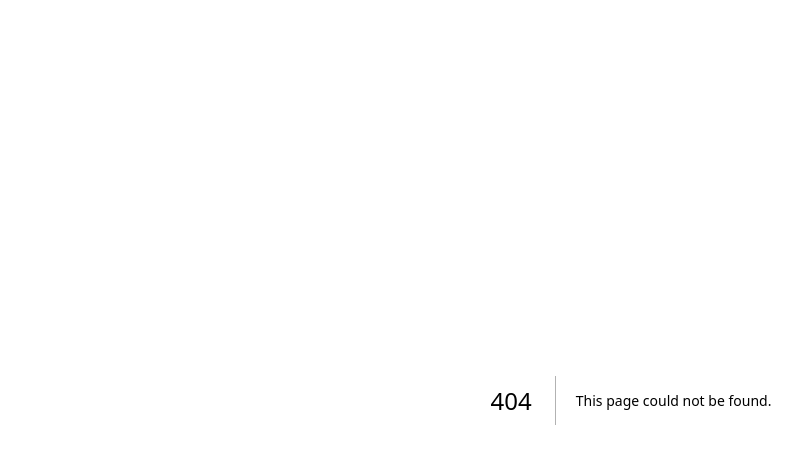
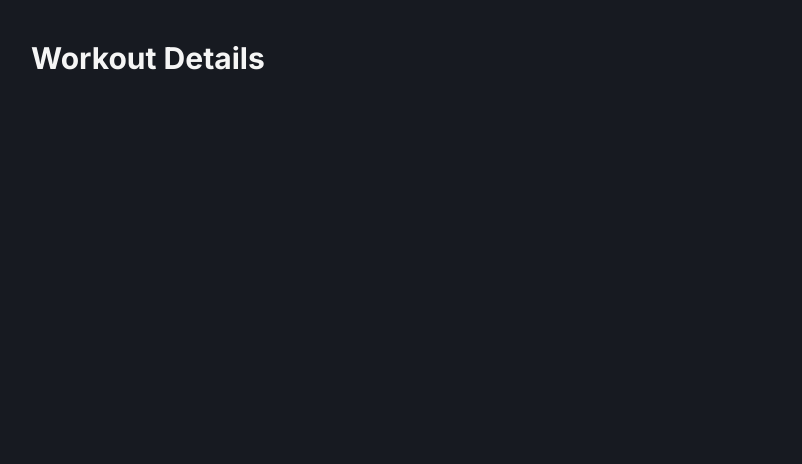
Before and after one commit to farhanarikta/FIT-LOG-2026, a Next.js app: page /workouts/1 in a window 1280 px wide. Before the commit this address had no page. Shown: the top 464 px of the page, without its empty margins (9-811 px from the left). Built offline with nearby package versions, Linux system fonts and the light colour scheme.

Commit message:
the dynamic route is done

```diff
--- /dev/null
+++ b/src/app/workouts/[id]/page.js
@@ -0,0 +1,9 @@
+export default function WorkoutDetails() {
+  return (
+    <main className="min-h-screen p-10">
+      <h1 className="text-3xl font-bold">
+        Workout Details
+      </h1>
+    </main>
+  );
+}
```
